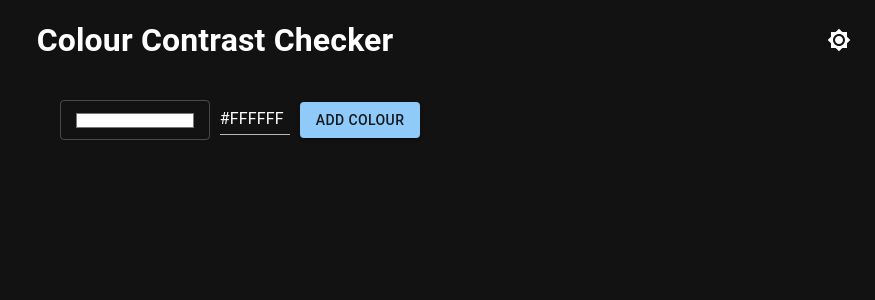
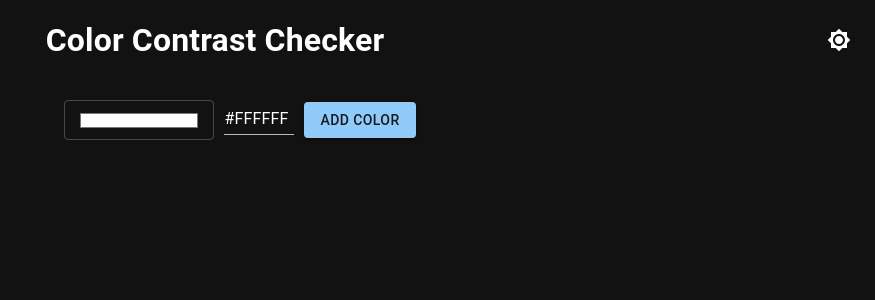
Before and after one commit to jaco8060/Color-Contrast-Tool, a React (Vite) app: page / in a window 1280 px wide. Shown: the top 300 px of the page, without its empty margins (405-1280 px from the left). Built offline with nearby package versions, Linux system fonts and the light colour scheme.

Commit message:
update spelling for colour to color

```diff
--- a/src/App.jsx
+++ b/src/App.jsx
@@ -79,7 +79,7 @@ function App() {
     <ThemeProvider theme={theme}>
       <CssBaseline />
       <div className="headerContainer">
-        <h1>Colour Contrast Checker</h1>
+        <h1>Color Contrast Checker</h1>
         <IconButton
           onClick={toggleTheme}
           color="inherit"
@@ -91,7 +91,7 @@ function App() {
       <div className="mainContainer">
         {colours.map((colour, index) => (
           <ColourInput
-            label={`Colour ${index + 1}:`}
+            label={`Color ${index + 1}:`}
             key={colour.id}
             initialColour={colour.hex}
             onColourChange={(newHex) => updateColour(colour.id, newHex)}
--- a/src/ColourInput.jsx
+++ b/src/ColourInput.jsx
@@ -54,7 +54,7 @@ function ColourInput({
       />
       {addColour ? (
         <Button variant="contained" color="primary" type="submit">
-          Add Colour
+          Add Color
         </Button>
       ) : (
         <>
--- a/src/DisplayCombinations.jsx
+++ b/src/DisplayCombinations.jsx
@@ -1,7 +1,6 @@
 import CancelIcon from "@mui/icons-material/Cancel";
 import CheckCircleIcon from "@mui/icons-material/CheckCircle";
 import { Rating, Tooltip } from "@mui/material";
-// import React from "react";
 import tinycolor from "tinycolor2";
 import "./DisplayCombinations.css";
 
```
